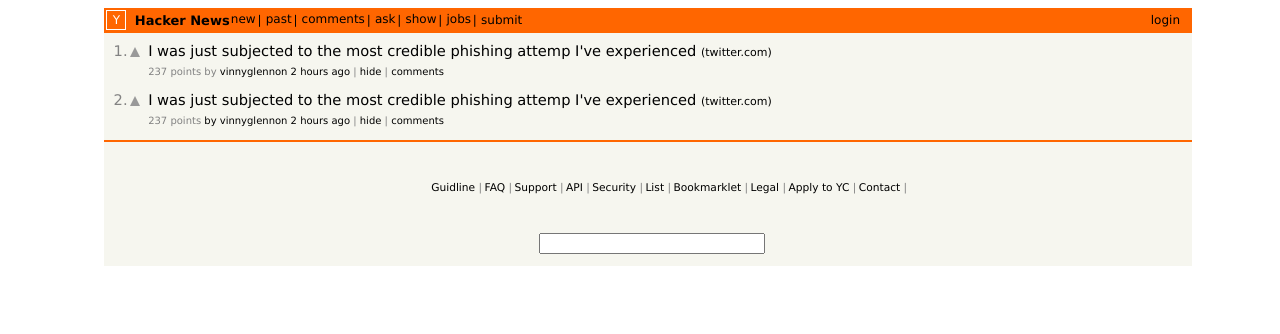
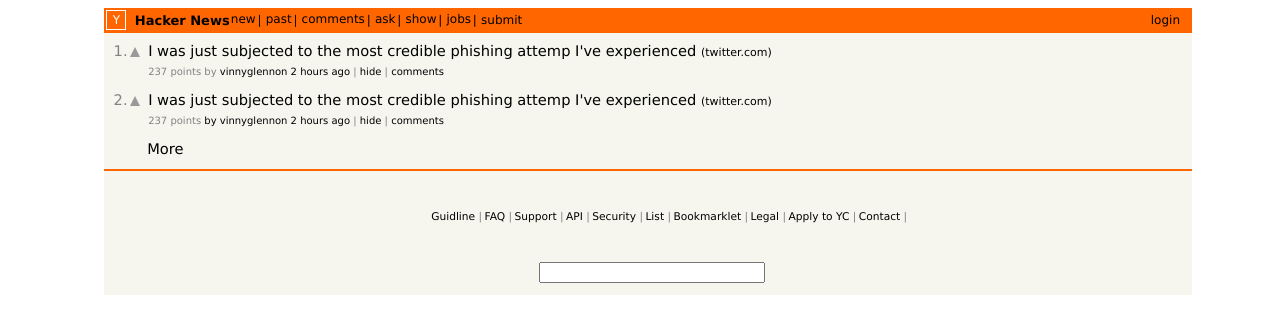
Before and after one commit to jagajastic/bycoin-hacker-news, an Angular app: page / in a window 1280 px wide. Shown: the top 334 px of the page. Built offline with nearby package versions, Linux system fonts and the light colour scheme.

Commit message:
style the More link

```diff
--- a/src/app/app.component.html
+++ b/src/app/app.component.html
@@ -76,6 +76,9 @@
           </div>
         </div>
       </div>
+      <span class="more">
+        <a href="#">More</a>
+      </span>
     </section>
 
     <footer>
```
